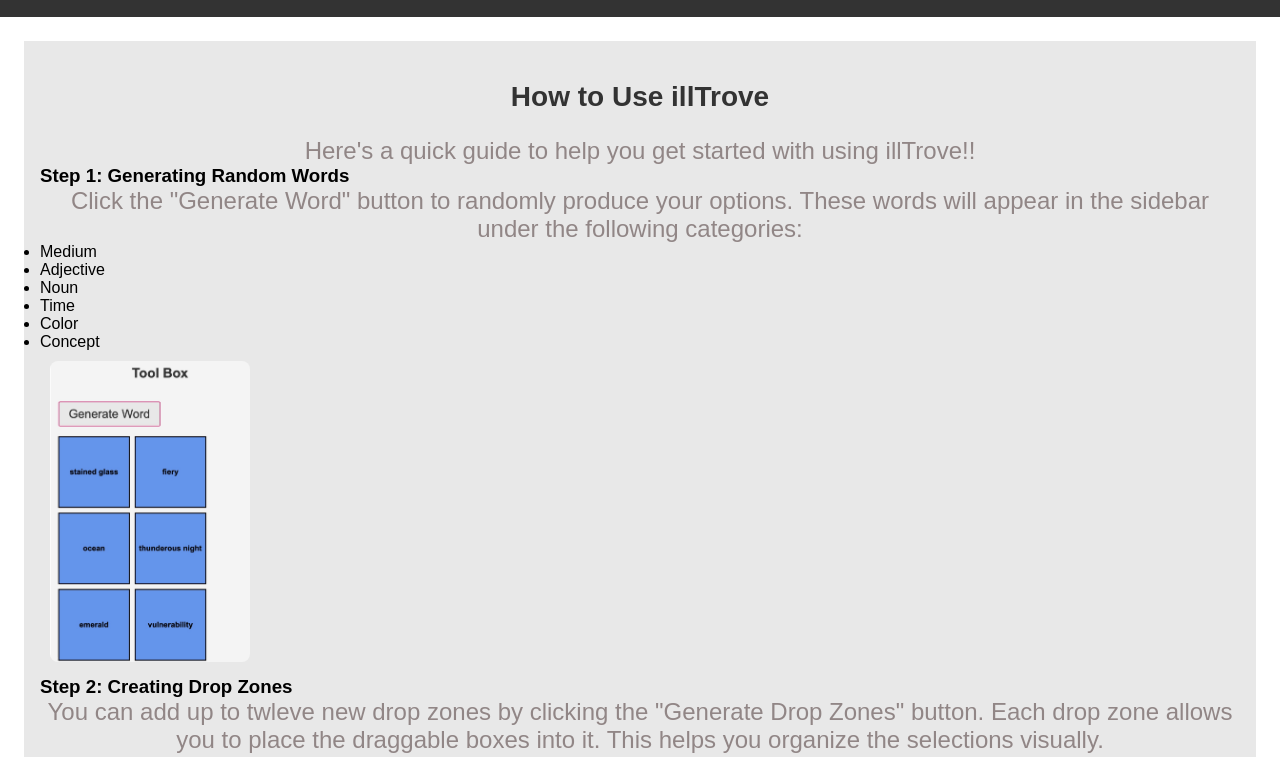
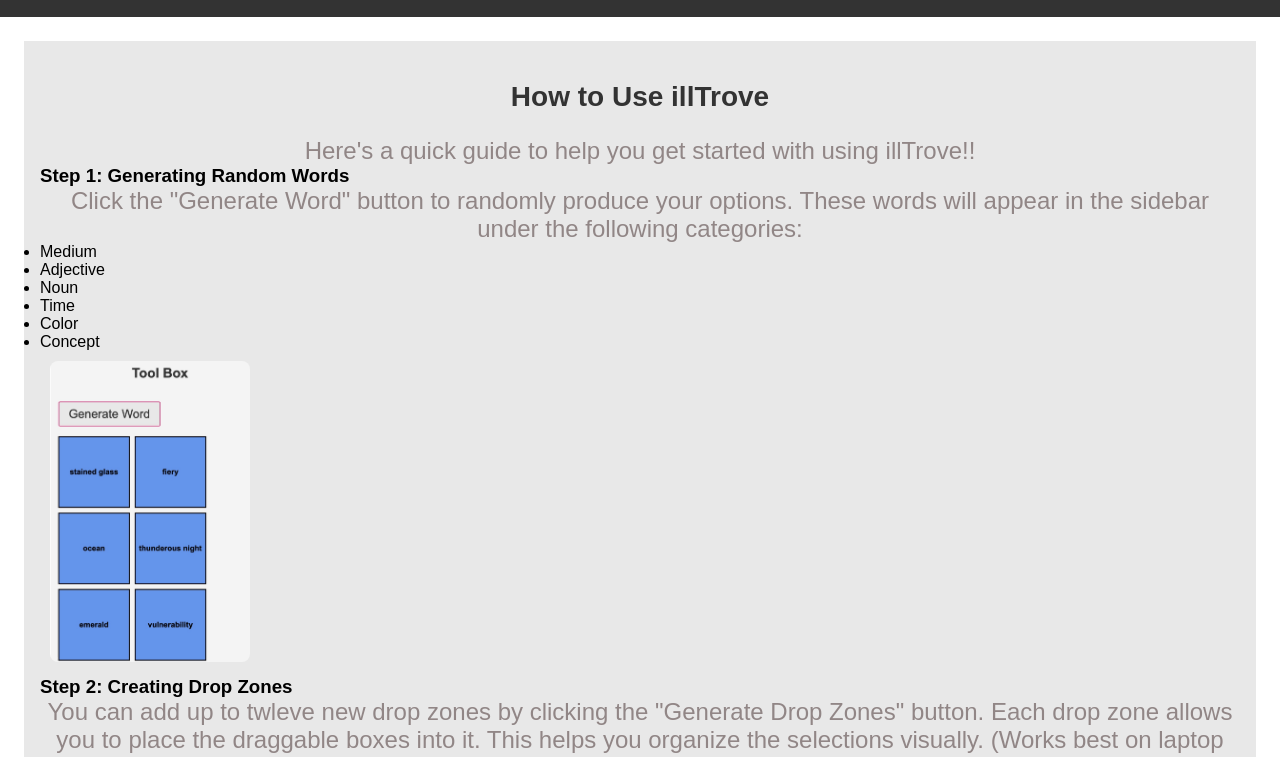
Before and after one commit to InayahToussaint/ArtistTrove, a plain HTML site: page instructions.html in a window 1280 px wide. Shown: the part 191-948 px from the top of the page. Drawn offline with Linux system fonts and the light colour scheme.

Commit message:
Added comment

```diff
--- a/instructions.html
+++ b/instructions.html
@@ -46,7 +46,7 @@
 
 
         <h3>Step 2: Creating Drop Zones</h3>
-        <p>You can add up to twleve new drop zones by clicking the "Generate Drop Zones" button. Each drop zone allows you to place the draggable boxes into it. This helps you organize the selections visually.</p>
+        <p>You can add up to twleve new drop zones by clicking the "Generate Drop Zones" button. Each drop zone allows you to place the draggable boxes into it. This helps you organize the selections visually. (Works best on laptop devices, but can be used on moblie).</p>
         <img src="images/Step 2.jpg"  class="styled-image" />
 
         <h3>Step 3: Interacting with Boxes</h3>
```
